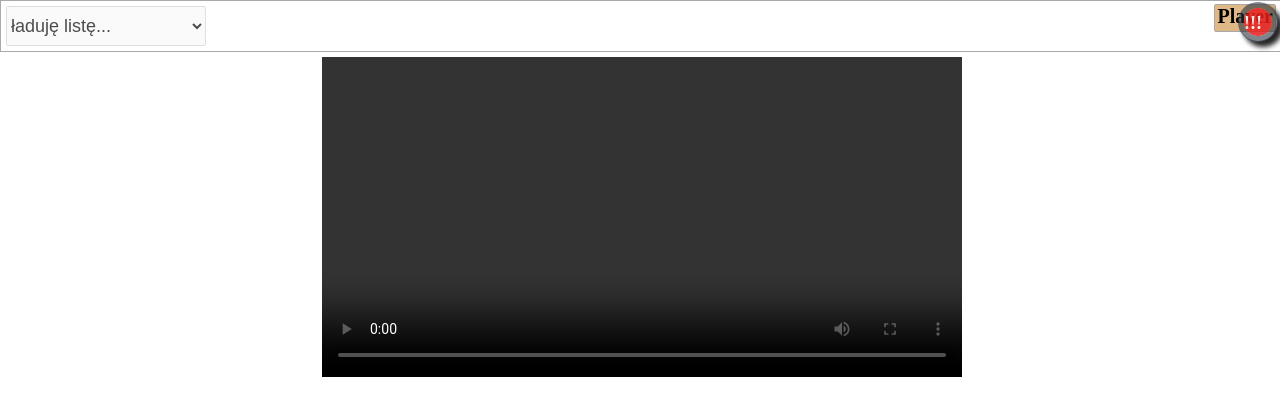
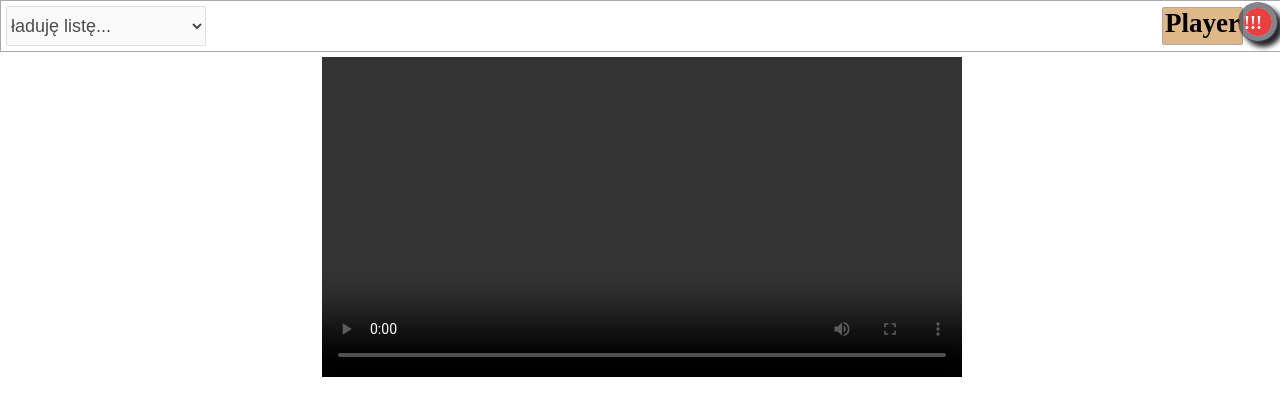
Before and after one commit to SugierPawel/player, a plain HTML site: page www/player/index.html in a window 1280 px wide. Drawn offline with Linux system fonts and the light colour scheme.

Commit message:
www update

```diff
--- a/www/player/css/player.css
+++ b/www/player/css/player.css
@@ -165,7 +165,7 @@ hr, html, i, iframe, div, img, ins, kbd, label, legend, ul, li, menu, object, ol
 [id="root"] > .title_a {
     float: right;
     position: absolute;
-    font-size: 20px;
+    font-size: 27px;
     font-style: normal;
     font-variant: normal;
     font-weight: bold;
@@ -174,7 +174,7 @@ hr, html, i, iframe, div, img, ins, kbd, label, legend, ul, li, menu, object, ol
     color: black;
     width: auto;
     margin: 1px;
-    height: 26px;
+    height: 36px;
     word-wrap: unset;
     white-space: normal;
     vertical-align: top;
@@ -186,8 +186,8 @@ hr, html, i, iframe, div, img, ins, kbd, label, legend, ul, li, menu, object, ol
     border-left-color: darkgray;
     border-top-color: darkgray;
     border-radius: 2px;
-    top: 3px;
-    right: 3px;
+    top: 6px;
+    right: 36px;
     padding-left: 2px;
     padding-right: 2px;
 }
```
